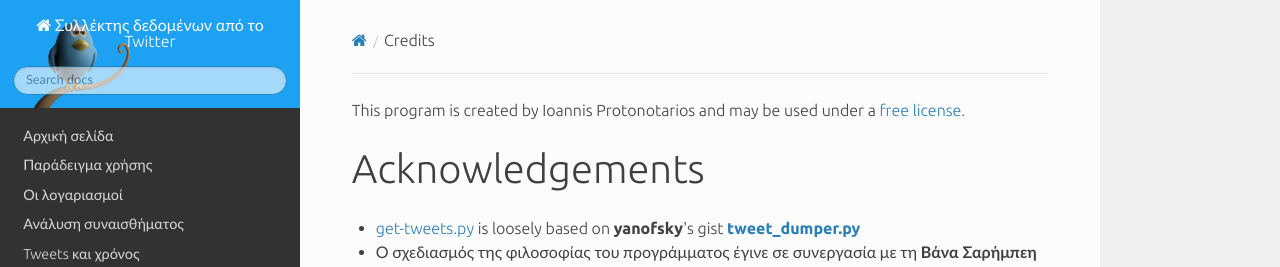
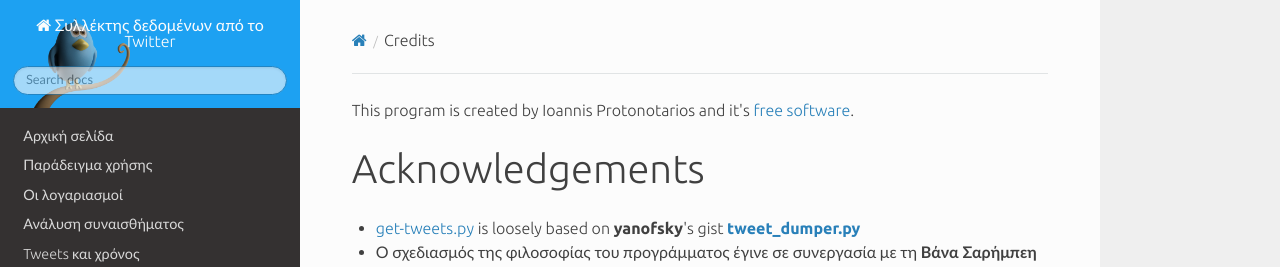
Before and after one commit to Protonotarios/get-tweets, an MkDocs documentation site: the page built from docs/credits.md, in a window 1280 px wide. Shown: the top 267 px of the page. Built offline with MkDocs 1.6.1, drawn with Linux system fonts in a browser that asks for light colours; nearby versions of some CDN libraries; old or Windows-style settings are respelled for this version of MkDocs.

Commit message:
διόρθωση

```diff
--- a/docs/credits.md
+++ b/docs/credits.md
@@ -1,5 +1,5 @@
-This program is created by Ioannis Protonotarios and may be used under a
-[free license.](LICENSE.md)
+This program is created by Ioannis Protonotarios and it's
+[free software](https://www.fsf.org/about/what-is-free-software).
 
 # Acknowledgements
 
```
